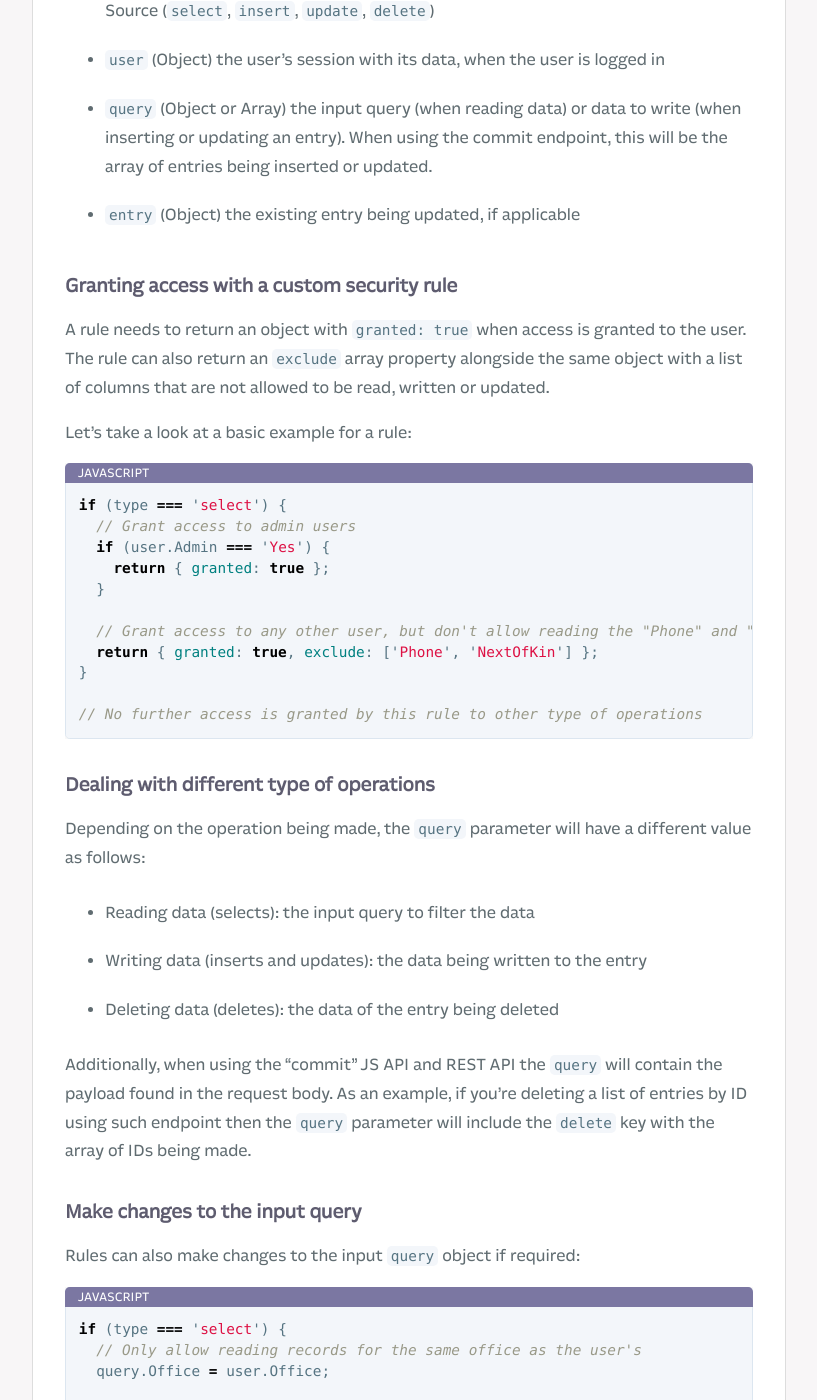
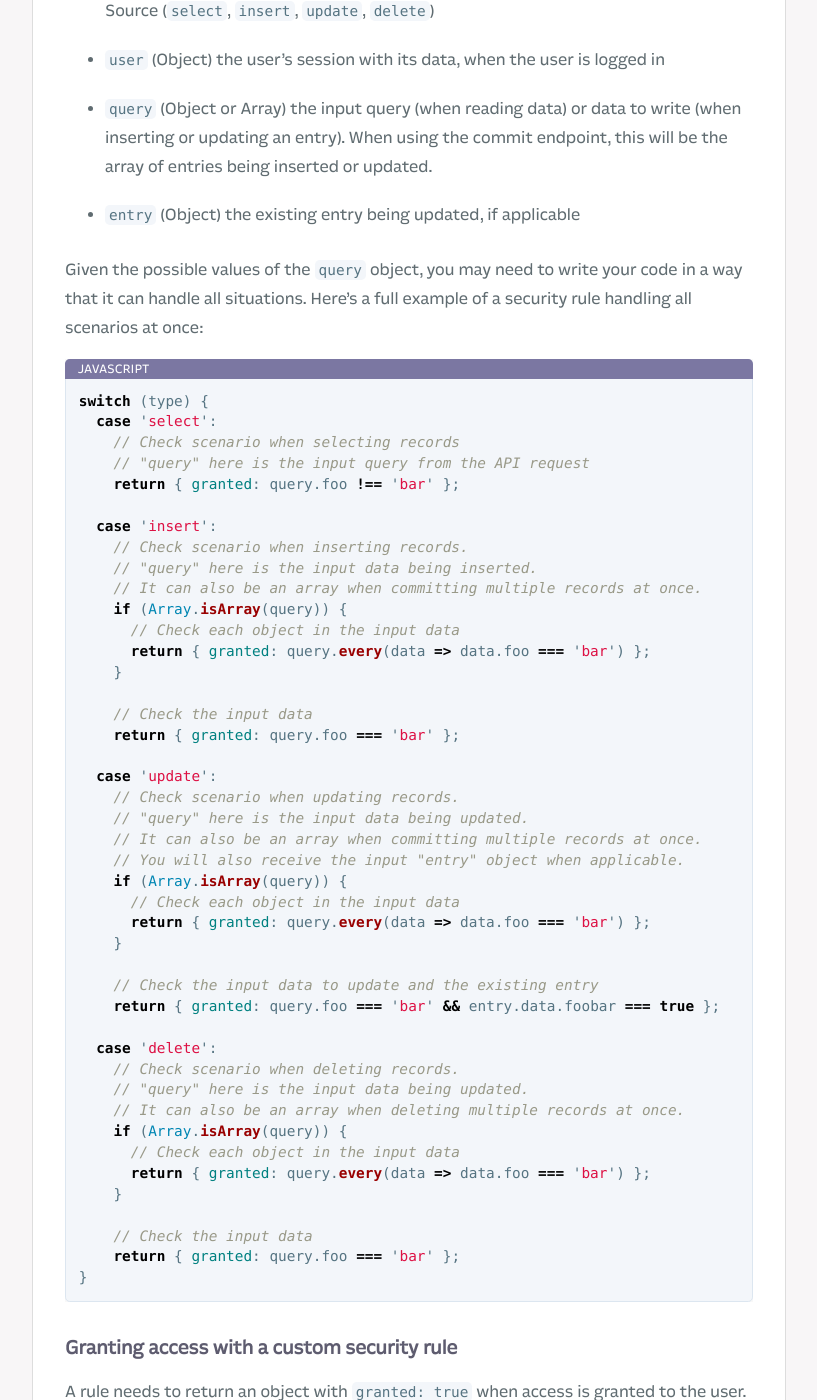
Before and after one commit to Fliplet/fliplet-cli, a Jekyll site: the page built from docs/Data-source-security.md, in a window 1280 px wide and 1400 px high, scrolled down 1782 px. Shown: the whole window, without its empty margins (254-1071 px from the left). Built offline with Jekyll 4.4.1, drawn with Linux system fonts in a browser that asks for light colours; nearby versions of some CDN libraries; our own code applies the rules of GitHub Pages for plain Markdown files; library files that are not in the unit come from our copies; comment, search, counter and statistics services are not loaded; a style sheet for code colours, icons or effects is not loaded.

Commit message:
added more docs on custom security rules

````diff
--- a/docs/Data-source-security.md
+++ b/docs/Data-source-security.md
@@ -41,6 +41,54 @@ If you need more control on your security rules granting access to Data Sources,
 - `user` (Object) the user's session with its data, when the user is logged in
 - `query` (Object or Array) the input query (when reading data) or data to write (when inserting or updating an entry). When using the commit endpoint, this will be the array of entries being inserted or updated.
 - `entry` (Object) the existing entry being updated, if applicable
+
+Given the possible values of the `query` object, you may need to write your code in a way that it can handle all situations. Here's a full example of a security rule handling all scenarios at once:
+
+```js
+switch (type) {
+  case 'select':
+    // Check scenario when selecting records
+    // "query" here is the input query from the API request
+    return { granted: query.foo !== 'bar' };
+
+  case 'insert':
+    // Check scenario when inserting records.
+    // "query" here is the input data being inserted.
+    // It can also be an array when committing multiple records at once.
+    if (Array.isArray(query)) {
+      // Check each object in the input data
+      return { granted: query.every(data => data.foo === 'bar') };
+    }
+
+    // Check the input data
+    return { granted: query.foo === 'bar' };
+
+  case 'update':
+    // Check scenario when updating records.
+    // "query" here is the input data being updated.
+    // It can also be an array when committing multiple records at once.
+    // You will also receive the input "entry" object when applicable.
+    if (Array.isArray(query)) {
+      // Check each object in the input data
+      return { granted: query.every(data => data.foo === 'bar') };
+    }
+
+    // Check the input data to update and the existing entry
+    return { granted: query.foo === 'bar' && entry.data.foobar === true };
+
+  case 'delete':
+    // Check scenario when deleting records.
+    // "query" here is the input data being updated.
+    // It can also be an array when deleting multiple records at once.
+    if (Array.isArray(query)) {
+      // Check each object in the input data
+      return { granted: query.every(data => data.foo === 'bar') };
+    }
+
+    // Check the input data
+    return { granted: query.foo === 'bar' };
+}
+```
 
 ### Granting access with a custom security rule
 
````
Also changed, not shown: docs/API/fliplet-datasources.md (+10 -6 lines).
